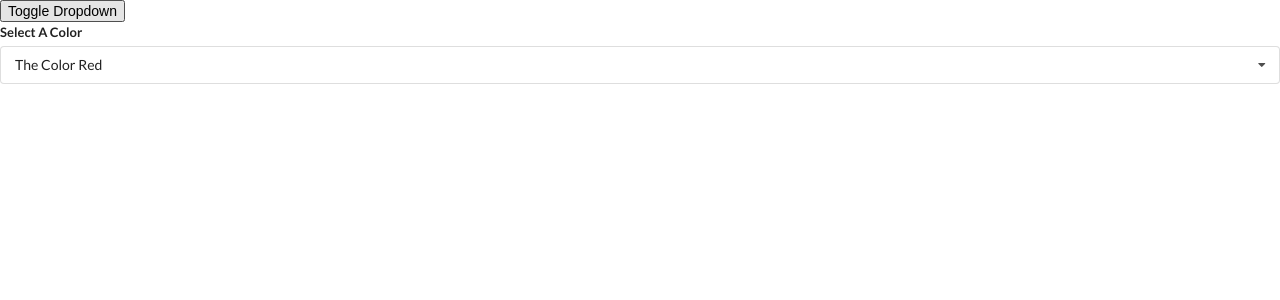
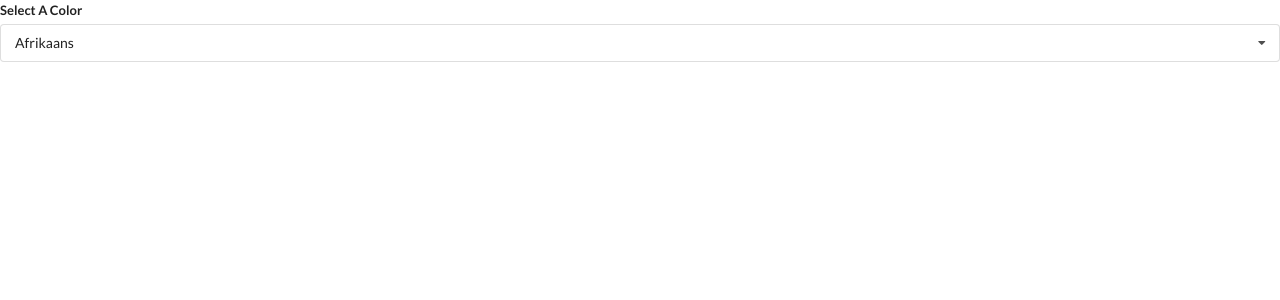
Before and after one commit to eecanada/widgets, a React (Create React App) app: page / in a window 1280 px wide. Shown: the top 300 px of the page. Built offline with nearby package versions, Linux system fonts and the light colour scheme.

Commit message:
render translate

```diff
--- a/src/App.js
+++ b/src/App.js
@@ -3,6 +3,7 @@ import { useState } from 'react/cjs/react.development';
 import Accordion from './components/Accordion';
 import Search from './components/Search';
 import Dropdown from './components/Dropdown';
+import Translate from './components/Translate';
 
 const items = [
   {
@@ -32,25 +33,26 @@ const options = [
 ];
 
 export default () => {
-  const [selected, setSelected] = useState(options[0]);
-  const [showDropdown, setShowDropdown] = useState(true);
   return (
     <div>
       {/* <Accordion items={items} /> */}
 
       {/* <Search /> */}
 
-      <button onClick={() => setShowDropdown(!showDropdown)}>
-        Toggle Dropdown
-      </button>
-
-      { showDropdown ?
+      {/* { showDropdown ?
         <Dropdown
           options={options}
           selected={selected}
           onSelectedChange={setSelected}
         /> : null
-      }
+      } */}
+
+      <Translate/>
+
+
     </div>
+
+
+
   );
 };
--- /dev/null
+++ b/src/components/Translate.js
@@ -0,0 +1,20 @@
+import React, { useState } from 'react';
+import Dropdown from './Dropdown';
+import { use } from 'react/cjs/react.development';
+
+const options = [
+  { label: 'Afrikaans', value: 'af' },
+  { label: 'Arabic', value: 'ar' },
+  { label: 'Hindi', value: 'hi' },
+];
+
+const Translate = () => {
+  const [language, setLanguage] = useState(options[0])
+  return (
+    <div>
+      <Dropdown options={options} selected={language} onSelectedChange={setLanguage} />
+    </div>
+  );
+};
+
+export default Translate;
```
